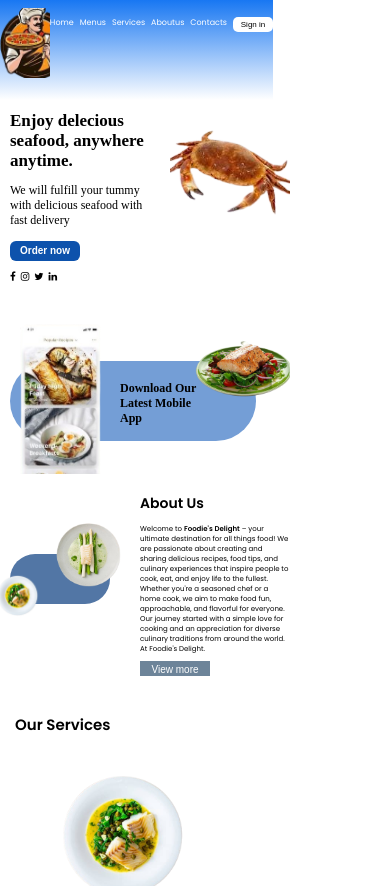
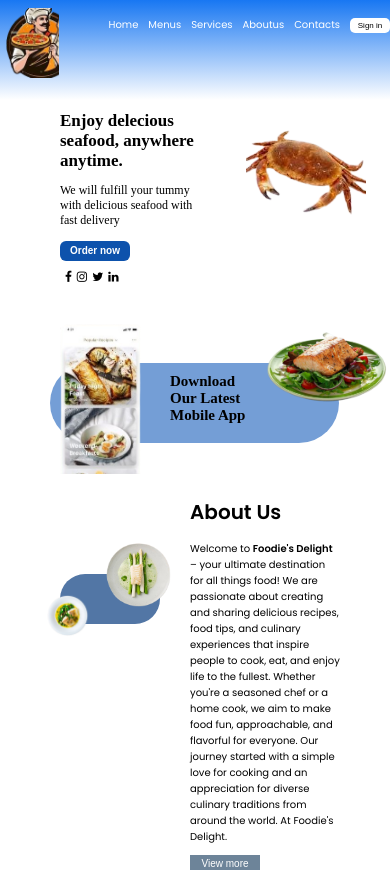
Before and after one commit to Amna-usman/seafood-sf, a plain HTML site: page index.html in a window 390 px wide. Shown: the top 886 px of the page. Drawn offline with Linux system fonts and the light colour scheme.

Commit message:
Add files via upload

```diff
--- a/style2.css
+++ b/style2.css
@@ -1,118 +1,119 @@
 @media (max-width: 768px) {
     #nav_img {
         margin-top: 8px;
-        height: 80px;
-        margin-left: 0px;
-        width: 80px;
+        height: 100px;
+        margin-left: 10px;
+        width: 100px;
 
       }
       .navbar{
         height: 100px;
-        width: 70%;
+        width: 100%;
       }
 
     .heads{
-        padding-left: 80px;
+        padding-left: 180px;
         padding-top: 17px;
-        font-size: 12px;
+        font-size: 16px;
         gap: 15px;
 
     }
     #b1{
-        height: 17px;
-        width: 40px;
+        height: 22px;
+        width: 60px;
         margin-top: 1px;
-        font-size: 8px;
+        font-size: 11px;
     }
     .sec1_l{
-        width: 250px;
-        padding-top: 20px;
+        width: 280px;
+        padding-top: 80px;
         padding-left: 60px;
       }
       .sec1_l h1{
+        font-size: 30px;
+      }
+      .sec1_l p{
         font-size: 19px;
       }
-      .sec1_l p{
-        font-size: 13px;
-      }
       .sec1_l button{
-        height: 25px;
-        width: 70px;
-        font-size:10px;
-        margin-top: 0px;
+        height: 30px;
+        width: 120px;
+        font-size:16px;
+        margin-top: 6px;
       }
       .icons{
-        padding-top: 10px;
-        font-size: 13px;
+        padding-top: 12px;
+        font-size: 19px;
         gap: 5px;
-        margin-top: 10px;
+        margin-top: 12px;
+        margin-left: 5px;
       }
       .sec1_r{
-        height: 150px;
-        margin-top: 17px;
-        margin-left: 15px;
-        width: 170px;
+        height: 190px;
+        margin-top: 110px;
+        margin-left: 85px;
+        width: 220px;
       }
       .sec2 {
-        height: 100px;
-        width: 60%;
-        margin-top: 80px;
-        margin-left: 20px;
+        height: 150px;
+        width: 80%;
+        margin-top: 110px;
+        margin-left: 90px;
       }
       .sec2_first{
-        height: 160px;
-        width: 100px;
-        margin-top: -140px;
-        margin-left: 40px;
+        height: 220px;
+        width: 170px;
+        margin-top: -180px;
+        margin-left: 110px;
       }
       .sec2_second{
-        height: 100px;
-        width: 140px;
-        margin-top: -140px;
-        margin-left: 320px;
+        height: 120px;
+        width: 170px;
+        margin-top: -160px;
+        margin-left: 490px;
       }
       #section2 h1{
-        margin-top: -80px;
-        width: 120px;
-        font-size: 18px;
-        margin-left: 190px;
+        margin-top: -110px;
+        width: 150px;
+        font-size: 22px;
+        margin-left: 310px;
       }
       .sec3_l{
-        height: 70px;
-        margin-top: 150px;
-        margin-left: 50px;
-        width: 170px;
+        height: 105px;
+        margin-top: 220px;
+        margin-left: 100px;
+        width: 200px;
       }
       .sec3_first{
-        height: 100px;
-        width: 150px;
+        height: 150px;
+        width: 200px;
         padding-top: 0px;
         margin-top: 15px;
         margin-left: -60px;
       }
       .sec3_second{
-        height: 100px;
-        width: 150px;
-        margin-top: -160px;
+        height: 160px;
+        width: 250px;
+        margin-top: -270px;
         margin-left: 30px;
       }
       .sec3_r{
-        width: 200px;
-        margin-left: 60px;
+        width: 330px;
+        margin-left: 120px;
         margin-top: 80px;
-        font-size: 12px;
+        font-size: 17px;
 
       }
       .sec3_r button{
-        height: 20px;
-        width: 70px;
-        font-size: 10px;
+        height: 40px;
+        width: 110px;
+        font-size: 17px;
         font-weight: 400;
       }
       #sec4 h1{
-        margin-left: 15px;
+        margin-left: 20px;
         padding-top: 20px;
-        font-size: 22px;
+        font-size: 29px;
         font-family:'Poppins', Times, serif;
       }
 
@@ -120,44 +121,44 @@
         display:flex;
         margin-top: 20px;
         margin-left: 0px;
-        gap: 7px;
+        gap: 15px;
       }
       .image1{
         height: 150px;
-        width: 200px;
-        margin-left: -50px;
+        width: 220px;
+        margin-left: 0px;
       }
       .image2{
         height: 100px;
         width: 150px;
-        margin-left: -30px;
+        margin-left: 0px;
       }
       .image3{
         height: 130px;
         width: 180px;
-        margin-top: 40px;
-        margin-left: -70px;
+        margin-top: 20px;
+        margin-left: 0px;
       }
       .image4{
         height: 100px;
         width: 150px;
-        margin-top: 40px;
-        margin-left: -20px;
+        margin-top: 20px;
+        margin-left: 0px;
       }
       #sec5 h1{
-        font-size: 22px;
-        margin-left: 10px;
+        font-size: 29px;
+        margin-left: 19px;
         font-family:'Poppins', Times, serif;
       }
       #sec5 p{
-        margin-left: 15px;
-        font-size: 18px;
+        margin-left: 20px;
+        font-size: 23px;
       }
 
 
 
       #mainsec6{
-        margin-left: 140px;
+        margin-left: 260px;
         width: 250px;
         height: 500px;
         margin-top: 30px;
@@ -223,20 +224,20 @@
     #nav_img {
         margin-top: 8px;
         height: 70px;
-        margin-left: 0px;
+        margin-left: 6px;
         width: 70px;
 
       }
       .navbar{
         height: 100px;
-        width: 70%;
+        width: 100%;
       }
 
     .heads{
-        padding-left: 0px;
+        padding-left: 50px;
         padding-top: 17px;
-        font-size: 8px;
-        gap: 6px;
+        font-size: 10px;
+        gap: 10px;
     }
     #b1{
         height: 15px;
@@ -247,7 +248,7 @@
     .sec1_l{
         width: 150px;
         padding-top: 0px;
-        padding-left: 10px;
+        padding-left: 60px;
       }
       .sec1_l h1{
         font-size: 17px;
@@ -263,44 +264,44 @@
       }
       .icons{
         padding-top: 0px;
-        font-size: 10px;
+        font-size: 12px;
         gap: 5px;
         margin-top: 10px;
       }
       .sec1_r{
         height: 100px;
         margin-top: 17px;
-        margin-left: 10px;
+        margin-left: 36px;
         width: 120px;
       }
       .sec2 {
         height: 80px;
-        width: 63%;
+        width: 74%;
         margin-top: 80px;
-        margin-left: 10px;
+        margin-left: 50px;
       }
       .sec2_first{
         height: 160px;
         width: 100px;
         margin-top: -120px;
-        margin-left: 10px;
+        margin-left: 50px;
       }
       .sec2_second{
-        height: 70px;
-        width: 100px;
-        margin-top: -140px;
-        margin-left: 190px;
+        height: 80px;
+        width: 130px;
+        margin-top: -150px;
+        margin-left: 260px;
       }
       #section2 h1{
-        margin-top: -60px;
+        margin-top: -70px;
         width: 90px;
-        font-size: 12px;
-        margin-left: 120px;
+        font-size: 15px;
+        margin-left: 170px;
       }
       .sec3_l{
         height: 50px;
-        margin-top: 150px;
-        margin-left: 10px;
+        margin-top: 170px;
+        margin-left: 60px;
         width: 100px;
       }
       .sec3_first{
@@ -320,7 +321,7 @@
         width: 150px;
         margin-left: 30px;
         margin-top: 80px;
-        font-size: 7px;
+        font-size: 10px;
 
       }
       .sec3_r button{
@@ -332,7 +333,7 @@
       #sec4 h1{
         margin-left: 15px;
         padding-top: 20px;
-        font-size: 15px;
+        font-size: 22px;
         font-family:'Poppins', Times, serif;
       }
 
@@ -340,7 +341,7 @@
         display:flex;
         flex-direction: column;
         margin-top: 20px;
-        margin-left: 0px;
+        margin-left: 60px;
         gap: 0px;
       }
       .image1{
@@ -366,16 +367,16 @@
         margin-left: 50px;
       }
       #sec5 h1{
-        font-size: 15px;
-        margin-left: 10px;
+        font-size: 22px;
+        margin-left: 15px;
         font-family:'Poppins', Times, serif;
       }
       #sec5 p{
-        margin-left: 15px;
-        font-size: 12px;
+        margin-left: 18px;
+        font-size: 18px;
       }
       #mainsec6{
-        margin-left: 20px;
+        margin-left: 70px;
         width: 250px;
         height: 500px;
         margin-top: 30px;
```
